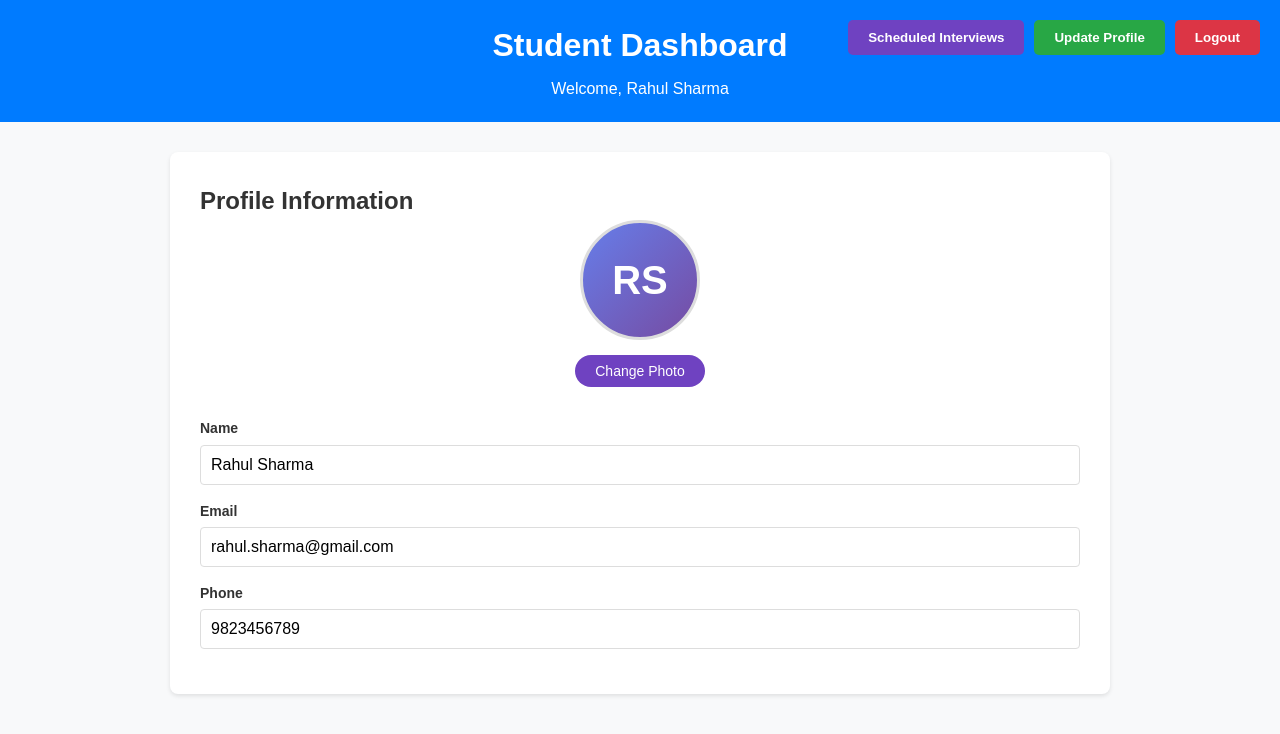
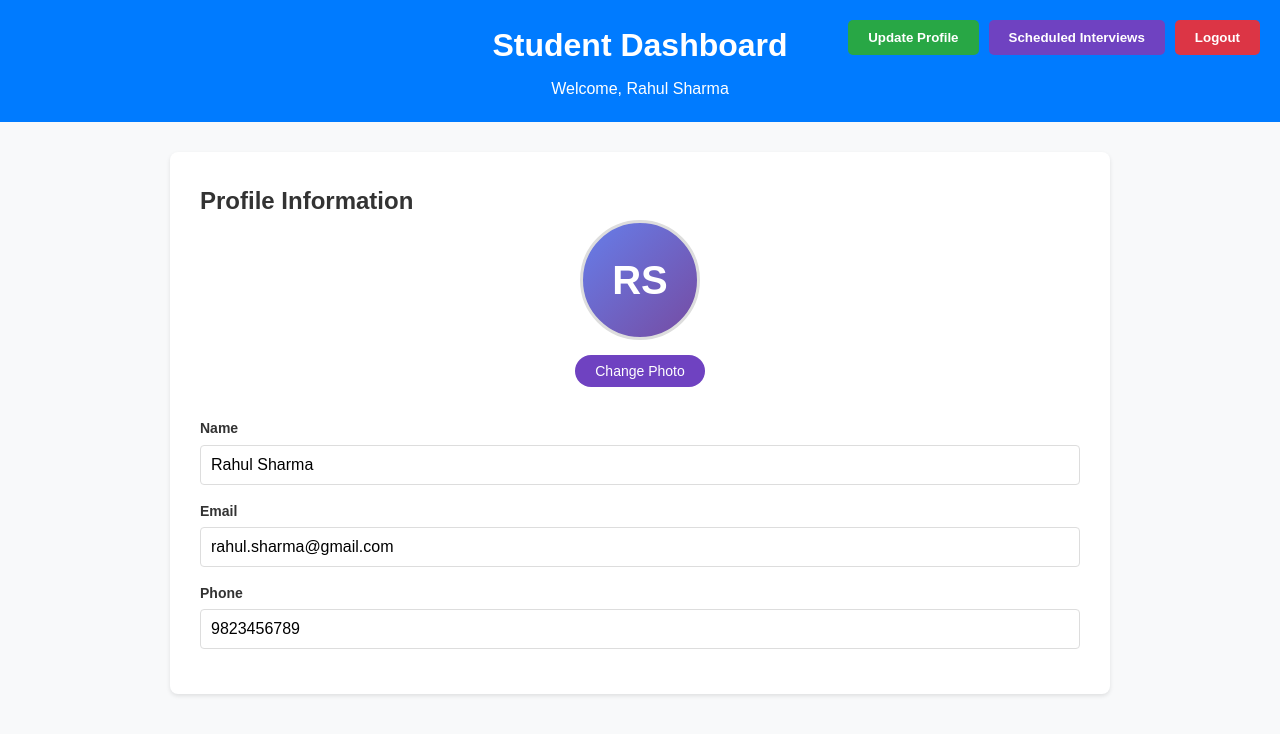
Before and after one commit to Common-Placement-Portal/FRONTEND, a React (Vite) app: page / in a window 1280 px wide. Shown: the top 734 px of the page. Built offline with nearby package versions, Linux system fonts and the light colour scheme.

Commit message:
Student New Profile feature

```diff
--- a/src/dashboards/student/StudentDashboard.jsx
+++ b/src/dashboards/student/StudentDashboard.jsx
@@ -123,11 +123,11 @@ const StudentDashboard = () => {
         <h1>Student Dashboard</h1>
         <p>Welcome, {student.firstName} {student.lastName}</p>
         <div className="header-buttons">
+          <button onClick={handleProfileUpdate} className="update-profile-btn">
+            Update Profile
+          </button>
           <button onClick={handleShowInterviews} className="interviews-btn">
             Scheduled Interviews
-          </button>
-          <button onClick={handleProfileUpdate} className="update-profile-btn">
-            Update Profile
           </button>
           <button onClick={handleLogout} className="logout-btn">
             Logout
@@ -382,7 +382,6 @@ const StudentDashboard = () => {
                 </div>
               </div>
             ))}
-            <button className="add-project-btn" onClick={addProject}>+ Add Project</button>
 
             <button className="save-academics-btn" onClick={() => alert('Profile updated successfully!')}>Save Profile</button>
           </div>
```
